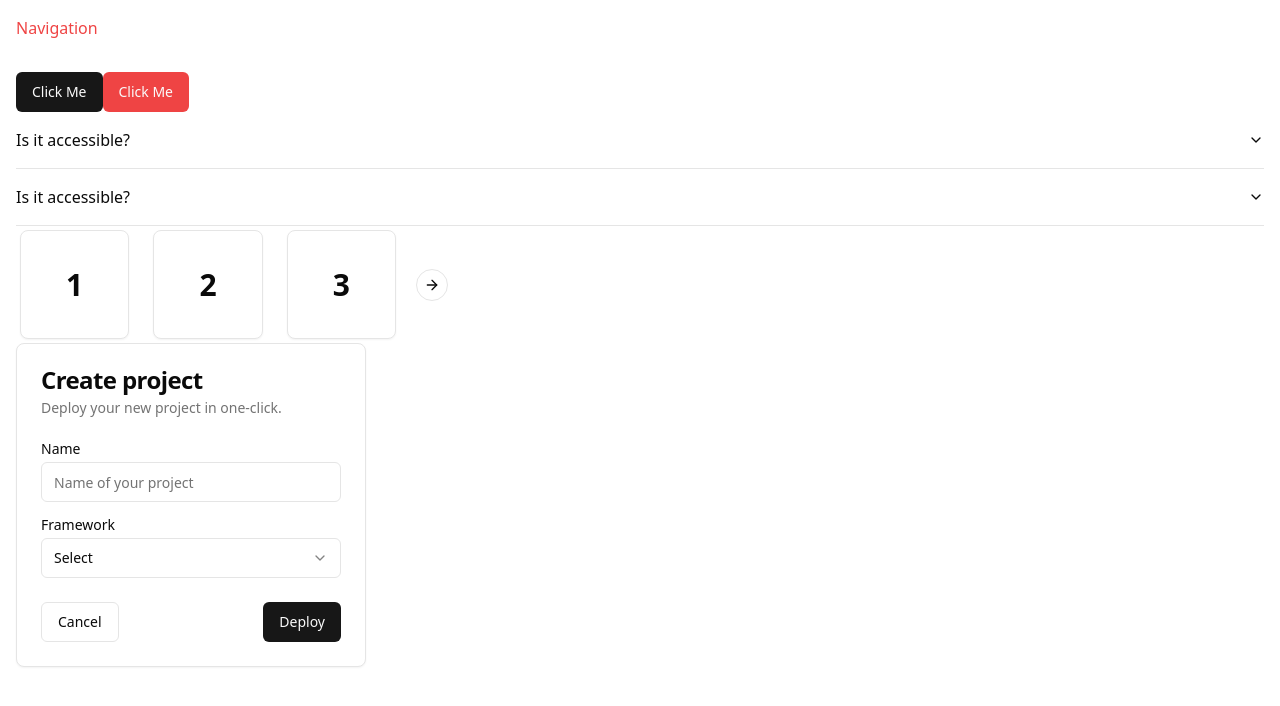
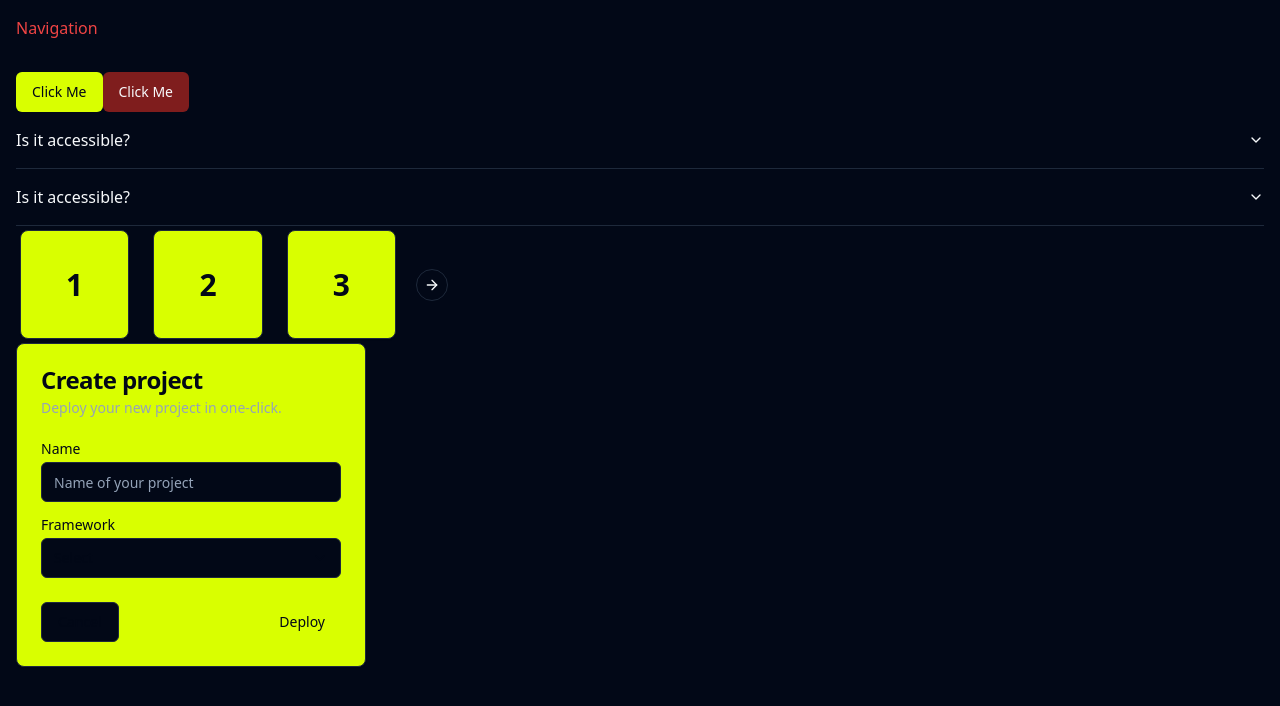
Before and after one commit to Janani-Balasooriya/skill-sync-front-end, a React (Vite) app: page / in a window 1280 px wide. Shown: the top 706 px of the page. Built offline with nearby package versions, Linux system fonts and the light colour scheme.

Commit message:
Change color theme of the app

```diff
--- a/src/index.css
+++ b/src/index.css
@@ -3,25 +3,25 @@
 @tailwind utilities;
 @layer base {
   :root {
-    --background: 0 0% 100%;
-    --foreground: 0 0% 3.9%;
-    --card: 0 0% 100%;
-    --card-foreground: 0 0% 3.9%;
-    --popover: 0 0% 100%;
-    --popover-foreground: 0 0% 3.9%;
-    --primary: 0 0% 9%;
-    --primary-foreground: 0 0% 98%;
-    --secondary: 0 0% 96.1%;
-    --secondary-foreground: 0 0% 9%;
-    --muted: 0 0% 96.1%;
-    --muted-foreground: 0 0% 45.1%;
-    --accent: 0 0% 96.1%;
-    --accent-foreground: 0 0% 9%;
-    --destructive: 0 84.2% 60.2%;
-    --destructive-foreground: 0 0% 98%;
-    --border: 0 0% 89.8%;
-    --input: 0 0% 89.8%;
-    --ring: 0 0% 3.9%;
+    --background: 222.2 84% 4.9%;
+    --foreground: 210 40% 98%;
+    --card: 69 100% 50%;
+    --card-foreground: 222.2 84% 4.9%;
+    --popover: 222.2 84% 4.9%;
+    --popover-foreground: 210 40% 98%;
+    --primary: 69 100% 50%;
+    --primary-foreground: 222.2 84% 4.9%;
+    --secondary: 217.2 32.6% 17.5%;
+    --secondary-foreground: 210 40% 98%;
+    --muted: 217.2 32.6% 17.5%;
+    --muted-foreground: 215 20.2% 65.1%;
+    --accent: 217.2 32.6% 17.5%;
+    --accent-foreground: 210 40% 98%;
+    --destructive: 0 62.8% 30.6%;
+    --destructive-foreground: 210 40% 98%;
+    --border: 217.2 32.6% 17.5%;
+    --input: 217.2 32.6% 17.5%;
+    --ring: 224.3 76.3% 48%;
     --chart-1: 12 76% 61%;
     --chart-2: 173 58% 39%;
     --chart-3: 197 37% 24%;
@@ -29,7 +29,7 @@
     --chart-5: 27 87% 67%;
     --radius: 0.5rem
   }
-  .dark {
+  /* .dark {
     --background: 0 0% 3.9%;
     --foreground: 0 0% 98%;
     --card: 0 0% 3.9%;
@@ -54,7 +54,7 @@
     --chart-3: 30 80% 55%;
     --chart-4: 280 65% 60%;
     --chart-5: 340 75% 55%
-  }
+  } */
 }
 @layer base {
   * {
```
